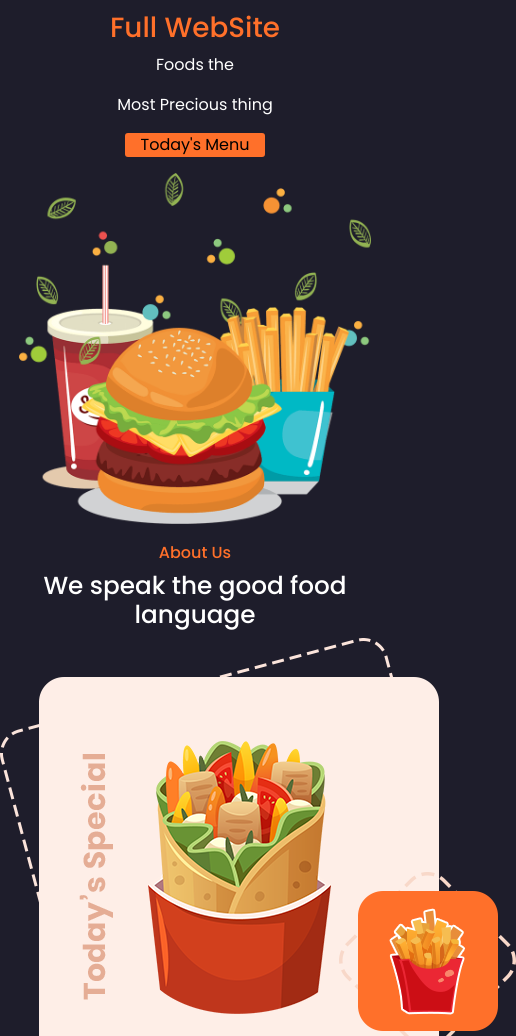
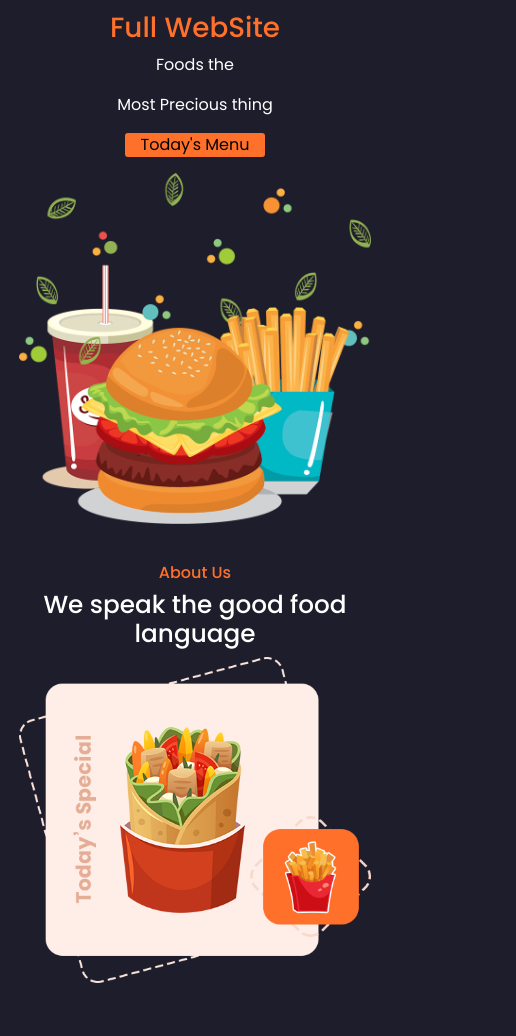
Before and after one commit to johanp0308/pagina-foods, a plain HTML site: page index.html in a window 390 px wide. Shown: the part 64-1100 px from the top of the page, 516 px wide, since content can reach past the window. After the commit the page ends 1067 px from the top, so only its background shows below. Drawn offline with nearby package versions, Linux system fonts and the light colour scheme.

Commit message:
Cambios de tamaño del Responsive mob

```diff
--- a/styles/index.css
+++ b/styles/index.css
@@ -15,3 +15,18 @@
     width: 100%;
     height: auto;
 }
+
+#about-us{
+    display: flex;
+    flex-direction: column;
+    width: 100%;
+    padding: 1.2rem;
+}
+
+#about-us article{
+    width: 100%;
+}
+
+#about-us article img{
+    width: 100%;
+}
```
